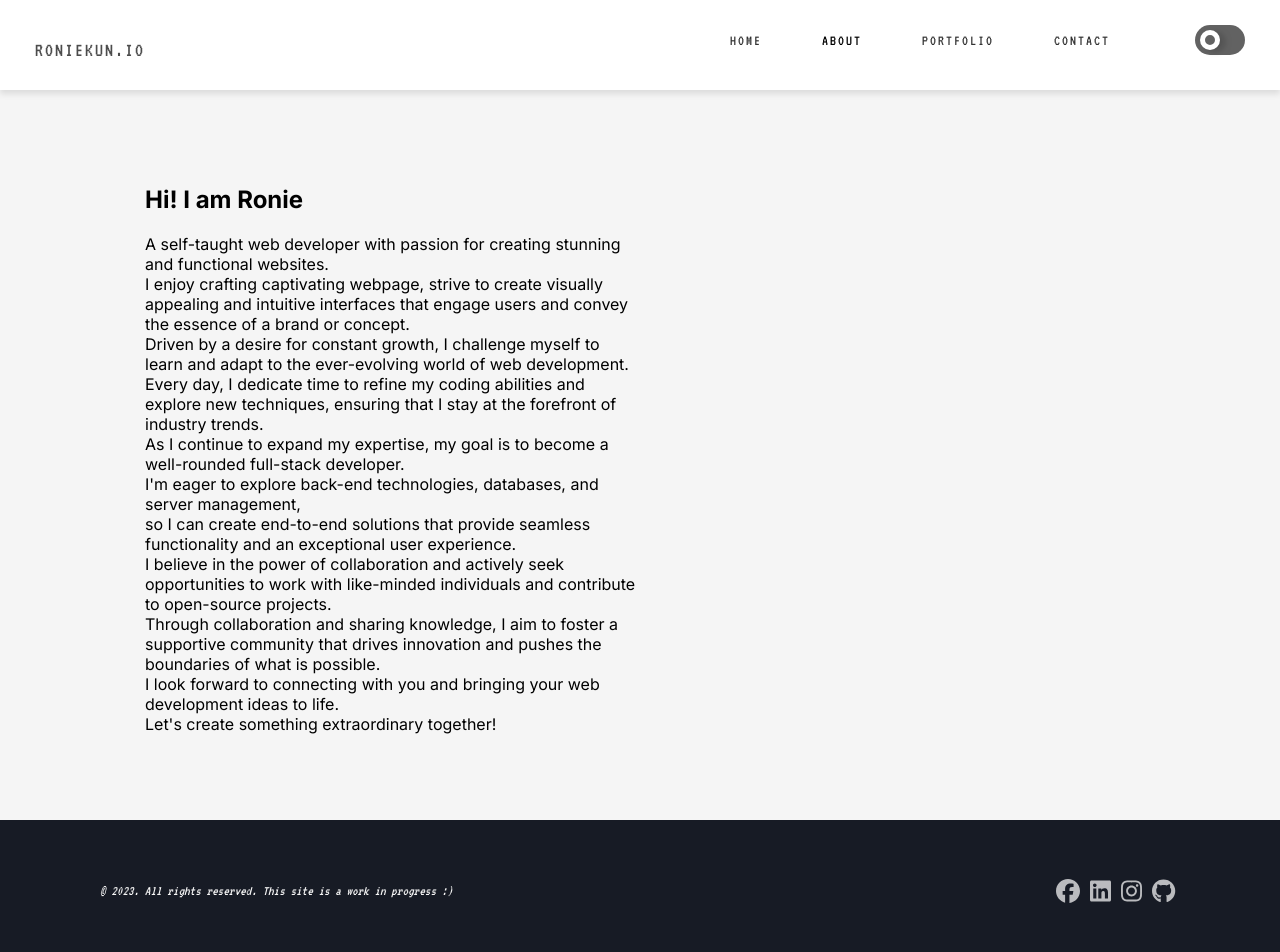
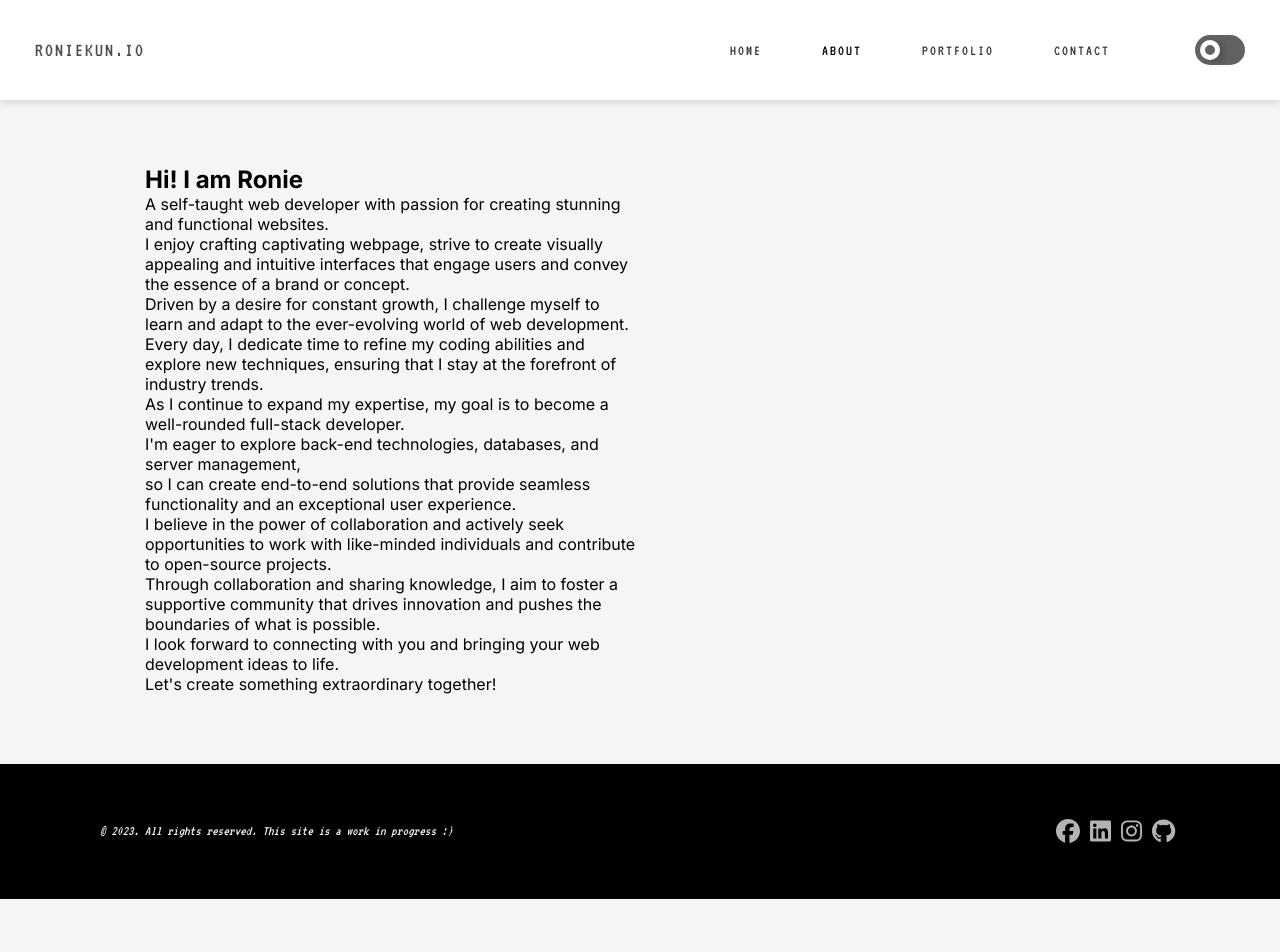
Before and after one commit to roniekun/myapp-vite, a React (Vite) app: page /about in a window 1280 px wide. Shown: the top 952 px of the page. After the commit the page ends 918 px from the top, so only its background shows below. Built offline with nearby package versions, Linux system fonts and the light colour scheme.

Commit message:
modified

```diff
--- a/src/App.css
+++ b/src/App.css
@@ -1,4 +1,8 @@
-
+*{
+  padding:0;
+  margin:0;
+  box-sizing: border-box;
+}
 .app__container{
   height: fit-content;
   z-index: 2;
--- a/src/components/Footer.css
+++ b/src/components/Footer.css
@@ -4,7 +4,7 @@
     justify-content: space-between;
     align-items: center;
     width: 100vw;
-    background-color: #171B25;
+    background-color: black;
     flex-direction: row;
     padding-top: 50px;
     padding-left: 100px;
--- a/src/components/Header.css
+++ b/src/components/Header.css
@@ -16,7 +16,7 @@
 
    .header__container{
 
-    background-color: #0B0E18;
+    background-color: black;
     backdrop-filter: blur(10px); /* Blur effect */
     -webkit-backdrop-filter: blur(10px); /* Safari support */
     height: 50px;
--- a/src/components/Navbar.css
+++ b/src/components/Navbar.css
@@ -16,10 +16,10 @@
     margin-bottom: 0;
     padding-right: 120px;
     background-color: #fff;
-    transition: .5s;
 
 
   }
+
   .links__container{
     display: flex;
   }
@@ -66,15 +66,37 @@
       width: 75%;
       padding: 0;
       padding-top: 60px;
-      background-color: #171B25;
+      background-color: black;
       box-shadow: 0 4px 6px rgba(0, 0, 0, 0.1), 0 1px 3px rgba(0, 0, 0, 0.1);
       padding-bottom: 90px;
       overflow-y: hidden;
       z-index: 9999;
-
-
+      transform: translateX(0);
+      transition: transform 0.3s cubic-bezier(.25, .75, .5, 1.25);
     }
 
+    .navbar__hidden {
+      box-sizing: border-box;
+      display: grid;
+      grid-template-columns: 1fr;
+      place-items: center;
+      position: fixed;
+      justify-content: flex-start;
+      overflow-x: hidden;
+      height: 100vh;
+      align-items: center;
+      left: 0;
+      top: 0;
+      width: 75%;
+      padding: 0;
+      padding-top: 60px;
+      background-color: black;
+      padding-bottom: 90px;
+      overflow-y: hidden;
+      z-index: 9999;
+      transform: translateX(-100%);
+      transition: transform 0.3s cubic-bezier(.25, .75, .5, 1.25);
+    }
 
 
 
--- a/src/components/Navbar.jsx
+++ b/src/components/Navbar.jsx
@@ -12,19 +12,8 @@ const Navbar = ({ showNavbar, isDesktop, isSmallScreen, setShowNavbar }) => {
   const [isActive, setIsActive] = useState(true);
 
   const containerVariants = {
-    hidden: {
-      x: isSmallScreen ? -100 : 0,
-      y: isSmallScreen ? 0 : -10,
-      opacity: 1,
-      transition: {
-        type: isSmallScreen ? 'keyframes' : 'spring',
-        stiffness: 200,
-        damping: 25,
-        duration: 0.5,
-      },
-    },
+
     visible: {
-      x: 0,
       opacity: 1,
       transition: {
         type: 'spring',
@@ -67,22 +56,18 @@ const Navbar = ({ showNavbar, isDesktop, isSmallScreen, setShowNavbar }) => {
   };
 
   return (
+    <>
+
     <ThemeContext.Consumer>
       {(themeContext) => (
-        <AnimatePresence >
-
-            <motion.nav
-              className={showNavbar? 'navbar__container': ''}
-              initial="hidden"
-              animate="visible"
-              exit="hidden"
-              variants={containerVariants}
+            <nav className= { showNavbar ? 'navbar__container' : 'navbar__hidden' }
               id={`component-${themeContext.theme}`}
             >
+
              { showNavbar && (
               <div className="links__container">
                 {links.map((link, index) => (
-                  <AnimatePresence key={link.to}>
+                  <AnimatePresence mode='wait' key={link.to}>
                     {showNavbar && (
                       <motion.div
                         className="link__wrapper"
@@ -123,10 +108,13 @@ const Navbar = ({ showNavbar, isDesktop, isSmallScreen, setShowNavbar }) => {
                 <SocialLinks showNavbar={showNavbar}  fontColor={'white'} position={'relative'} />
               )}
             </>
-            </motion.nav>
-        </AnimatePresence>
+            </nav>
+
       )}
     </ThemeContext.Consumer>
+
+    </>
+
   );
 };
 
```
